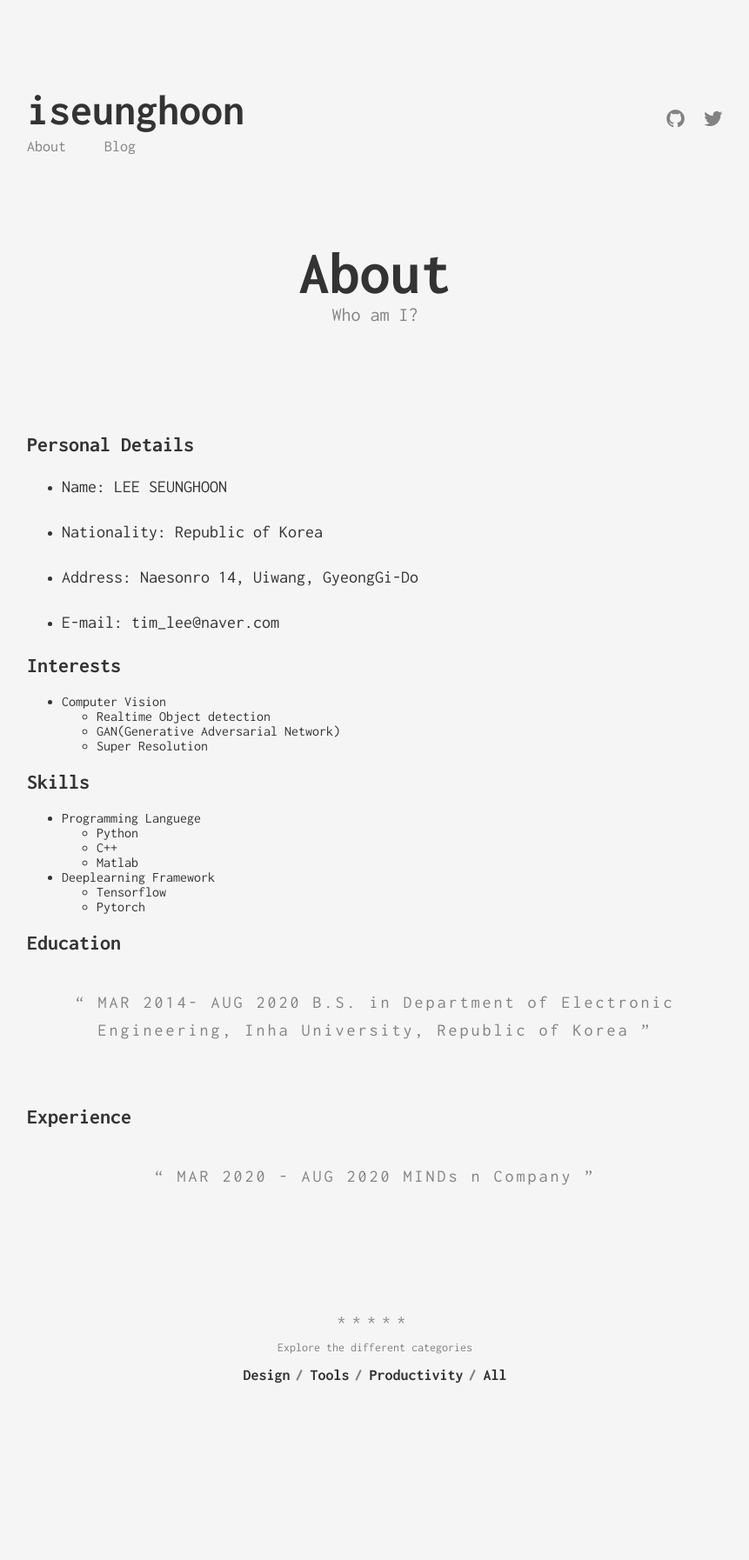
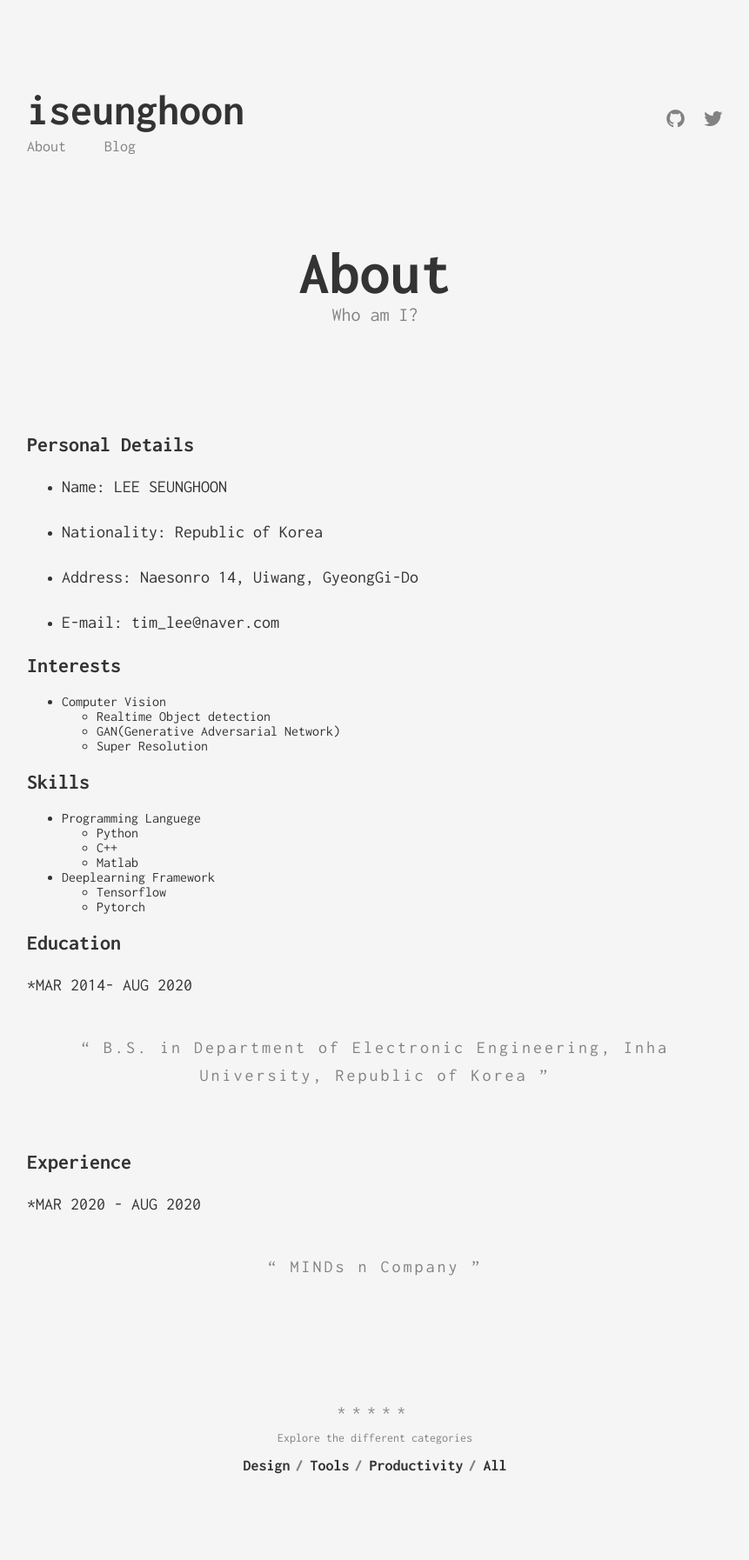
Before and after one commit to iseunghoon/iseunghoon.github.io, a Jekyll site: the page built from about.md, in a window 1280 px wide. Shown: the whole page at 87% size, without its empty margins (209-1070 px from the left). Built offline with Jekyll 4.4.1, drawn with Linux system fonts in a browser that asks for light colours; before the commit the page ends 1690 px from its top, so only the background shows below that.

```diff
--- a/about.md
+++ b/about.md
@@ -32,9 +32,9 @@ permalink: /about/
   * Pytorch
 
 ## Education
->MAR 2014- AUG 2020
- B.S. in Department of Electronic Engineering, Inha University, Republic of Korea
+*MAR 2014- AUG 2020
+ >B.S. in Department of Electronic Engineering, Inha University, Republic of Korea
 
 ## Experience
-> MAR 2020 - AUG 2020
-       MINDs n Company
+*MAR 2020 - AUG 2020
+ >MINDs n Company
```
